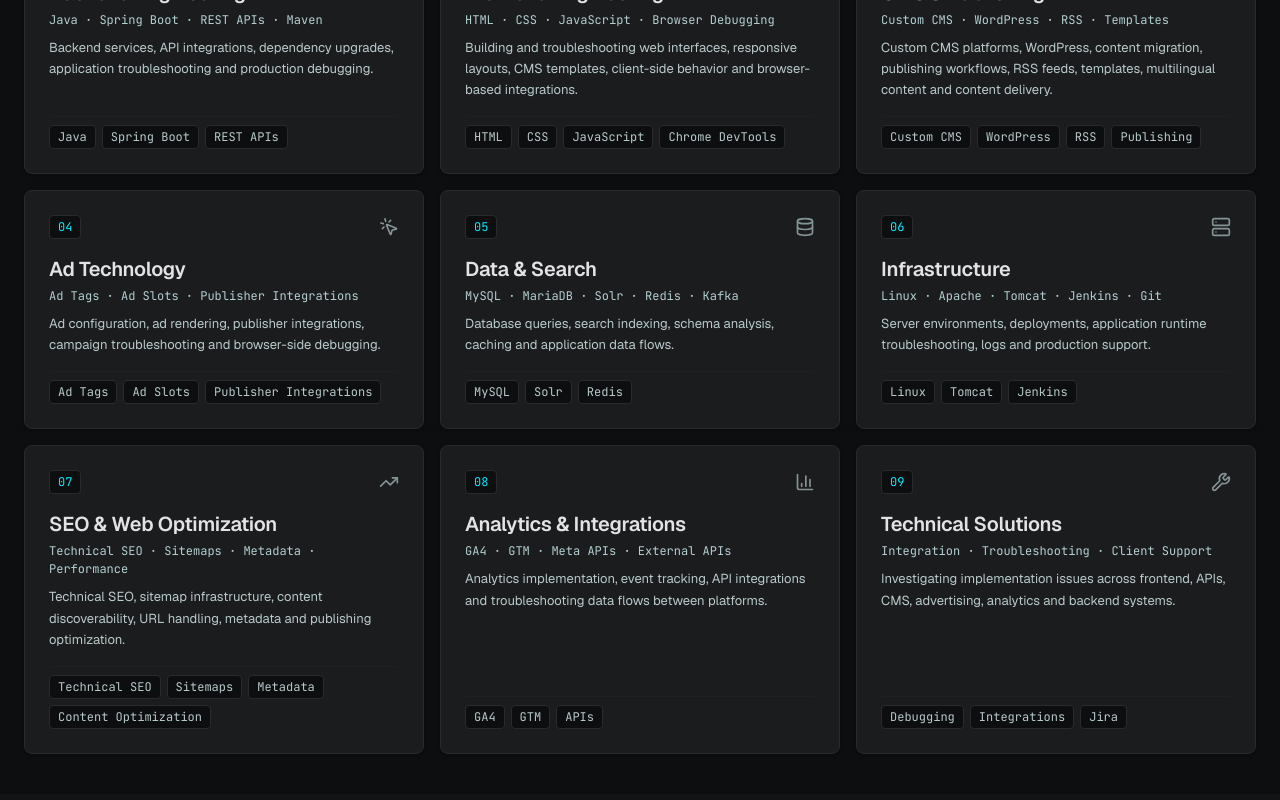
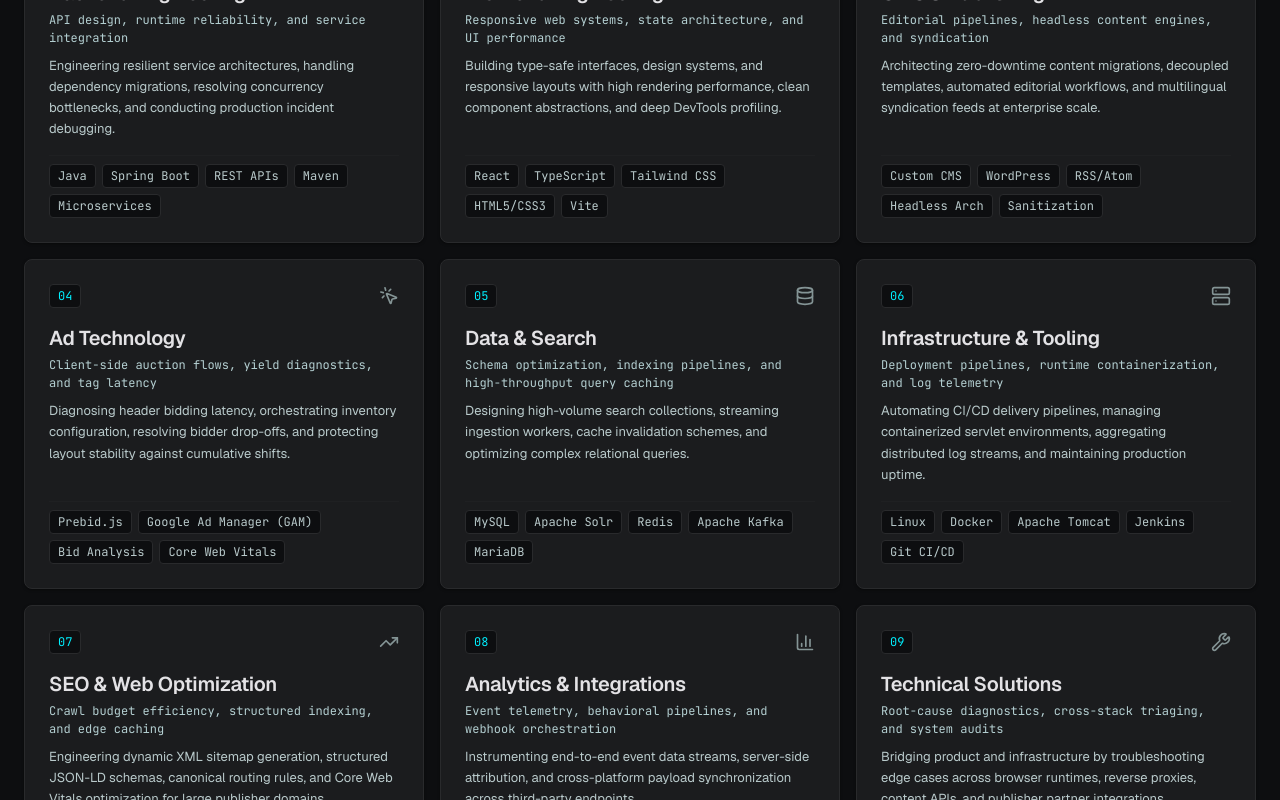
Before and after one commit to ayushraj382/Ayush_Portfolio, a React (Vite) app: page / in a window 1280 px wide. Shown: the part 1000-1800 px from the top of the page. Built offline with nearby package versions, Linux system fonts and the light colour scheme.

Commit message:
fix(expertise): remove redundant keywords across cards 01-09

```diff
--- a/src/data/expertise.ts
+++ b/src/data/expertise.ts
@@ -17,10 +17,10 @@ export const expertiseCards: ExpertiseCard[] = [
     icon: 'terminal',
     lucideIcon: 'Terminal',
     title: 'Backend Engineering',
-    subtitle: 'Java · Spring Boot · REST APIs · Maven',
+    subtitle: 'API design, runtime reliability, and service integration',
     description:
-      'Backend services, API integrations, dependency upgrades, application troubleshooting and production debugging.',
-    tags: ['Java', 'Spring Boot', 'REST APIs'],
+      'Engineering resilient service architectures, handling dependency migrations, resolving concurrency bottlenecks, and conducting production incident debugging.',
+    tags: ['Java', 'Spring Boot', 'REST APIs', 'Maven', 'Microservices'],
   },
   {
     id: 'frontend',
@@ -28,10 +28,10 @@ export const expertiseCards: ExpertiseCard[] = [
     icon: 'web',
     lucideIcon: 'Monitor',
     title: 'Frontend Engineering',
-    subtitle: 'HTML · CSS · JavaScript · Browser Debugging',
+    subtitle: 'Responsive web systems, state architecture, and UI performance',
     description:
-      'Building and troubleshooting web interfaces, responsive layouts, CMS templates, client-side behavior and browser-based integrations.',
-    tags: ['HTML', 'CSS', 'JavaScript', 'Chrome DevTools'],
+      'Building type-safe interfaces, design systems, and responsive layouts with high rendering performance, clean component abstractions, and deep DevTools profiling.',
+    tags: ['React', 'TypeScript', 'Tailwind CSS', 'HTML5/CSS3', 'Vite'],
   },
   {
     id: 'cms',
@@ -39,10 +39,10 @@ export const expertiseCards: ExpertiseCard[] = [
     icon: 'feed',
     lucideIcon: 'Rss',
     title: 'CMS & Publishing',
-    subtitle: 'Custom CMS · WordPress · RSS · Templates',
+    subtitle: 'Editorial pipelines, headless content engines, and syndication',
     description:
-      'Custom CMS platforms, WordPress, content migration, publishing workflows, RSS feeds, templates, multilingual content and content delivery.',
-    tags: ['Custom CMS', 'WordPress', 'RSS', 'Publishing'],
+      'Architecting zero-downtime content migrations, decoupled templates, automated editorial workflows, and multilingual syndication feeds at enterprise scale.',
+    tags: ['Custom CMS', 'WordPress', 'RSS/Atom', 'Headless Arch', 'Sanitization'],
   },
   {
     id: 'adtech',
@@ -50,10 +50,10 @@ export const expertiseCards: ExpertiseCard[] = [
     icon: 'ads_click',
     lucideIcon: 'MousePointerClick',
     title: 'Ad Technology',
-    subtitle: 'Ad Tags · Ad Slots · Publisher Integrations',
+    subtitle: 'Client-side auction flows, yield diagnostics, and tag latency',
     description:
-      'Ad configuration, ad rendering, publisher integrations, campaign troubleshooting and browser-side debugging.',
-    tags: ['Ad Tags', 'Ad Slots', 'Publisher Integrations'],
+      'Diagnosing header bidding latency, orchestrating inventory configuration, resolving bidder drop-offs, and protecting layout stability against cumulative shifts.',
+    tags: ['Prebid.js', 'Google Ad Manager (GAM)', 'Bid Analysis', 'Core Web Vitals'],
   },
   {
     id: 'data',
@@ -61,21 +61,21 @@ export const expertiseCards: ExpertiseCard[] = [
     icon: 'database',
     lucideIcon: 'Database',
     title: 'Data & Search',
-    subtitle: 'MySQL · MariaDB · Solr · Redis · Kafka',
+    subtitle: 'Schema optimization, indexing pipelines, and high-throughput query caching',
     description:
-      'Database queries, search indexing, schema analysis, caching and application data flows.',
-    tags: ['MySQL', 'Solr', 'Redis'],
+      'Designing high-volume search collections, streaming ingestion workers, cache invalidation schemes, and optimizing complex relational queries.',
+    tags: ['MySQL', 'Apache Solr', 'Redis', 'Apache Kafka', 'MariaDB'],
   },
   {
     id: 'infrastructure',
     index: '06',
     icon: 'dns',
     lucideIcon: 'Server',
-    title: 'Infrastructure',
-    subtitle: 'Linux · Apache · Tomcat · Jenkins · Git',
+    title: 'Infrastructure & Tooling',
+    subtitle: 'Deployment pipelines, runtime containerization, and log telemetry',
     description:
-      'Server environments, deployments, application runtime troubleshooting, logs and production support.',
-    tags: ['Linux', 'Tomcat', 'Jenkins'],
+      'Automating CI/CD delivery pipelines, managing containerized servlet environments, aggregating distributed log streams, and maintaining production uptime.',
+    tags: ['Linux', 'Docker', 'Apache Tomcat', 'Jenkins', 'Git CI/CD'],
   },
   {
     id: 'seo',
@@ -83,10 +83,10 @@ export const expertiseCards: ExpertiseCard[] = [
     icon: 'trending_up',
     lucideIcon: 'TrendingUp',
     title: 'SEO & Web Optimization',
-    subtitle: 'Technical SEO · Sitemaps · Metadata · Performance',
+    subtitle: 'Crawl budget efficiency, structured indexing, and edge caching',
     description:
-      'Technical SEO, sitemap infrastructure, content discoverability, URL handling, metadata and publishing optimization.',
-    tags: ['Technical SEO', 'Sitemaps', 'Metadata', 'Content Optimization'],
+      'Engineering dynamic XML sitemap generation, structured JSON-LD schemas, canonical routing rules, and Core Web Vitals optimization for large publisher domains.',
+    tags: ['JSON-LD Schema', 'XML Sitemaps', 'Lighthouse', 'Core Web Vitals', 'Canonical Routing'],
   },
   {
     id: 'analytics',
@@ -94,10 +94,10 @@ export const expertiseCards: ExpertiseCard[] = [
     icon: 'hub',
     lucideIcon: 'BarChart3',
     title: 'Analytics & Integrations',
-    subtitle: 'GA4 · GTM · Meta APIs · External APIs',
+    subtitle: 'Event telemetry, behavioral pipelines, and webhook orchestration',
     description:
-      'Analytics implementation, event tracking, API integrations and troubleshooting data flows between platforms.',
-    tags: ['GA4', 'GTM', 'APIs'],
+      'Instrumenting end-to-end event data streams, server-side attribution, and cross-platform payload synchronization across third-party endpoints.',
+    tags: ['Google Analytics 4', 'Google Tag Manager', 'DataLayer', 'Webhooks', 'Meta Pixel'],
   },
   {
     id: 'solutions',
@@ -105,9 +105,9 @@ export const expertiseCards: ExpertiseCard[] = [
     icon: 'build',
     lucideIcon: 'Wrench',
     title: 'Technical Solutions',
-    subtitle: 'Integration · Troubleshooting · Client Support',
+    subtitle: 'Root-cause diagnostics, cross-stack triaging, and system audits',
     description:
-      'Investigating implementation issues across frontend, APIs, CMS, advertising, analytics and backend systems.',
-    tags: ['Debugging', 'Integrations', 'Jira'],
+      'Bridging product and infrastructure by troubleshooting edge cases across browser runtimes, reverse proxies, content APIs, and publisher partner integrations.',
+    tags: ['Root Cause Analysis', 'Network Tracing', 'Production Triaging', 'SLA Management'],
   },
 ]
```
